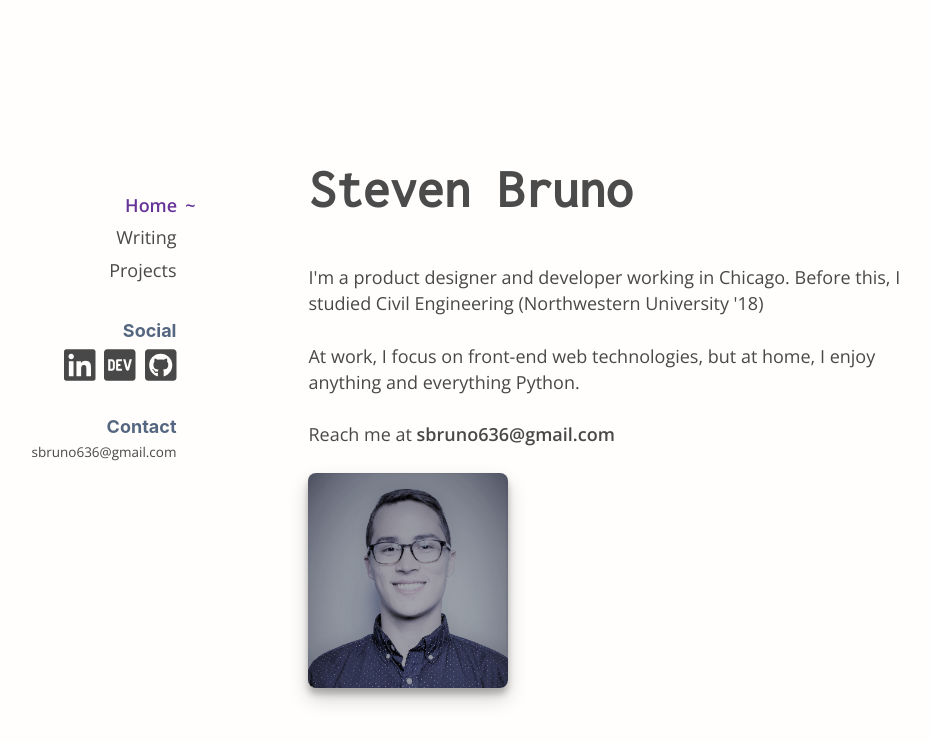
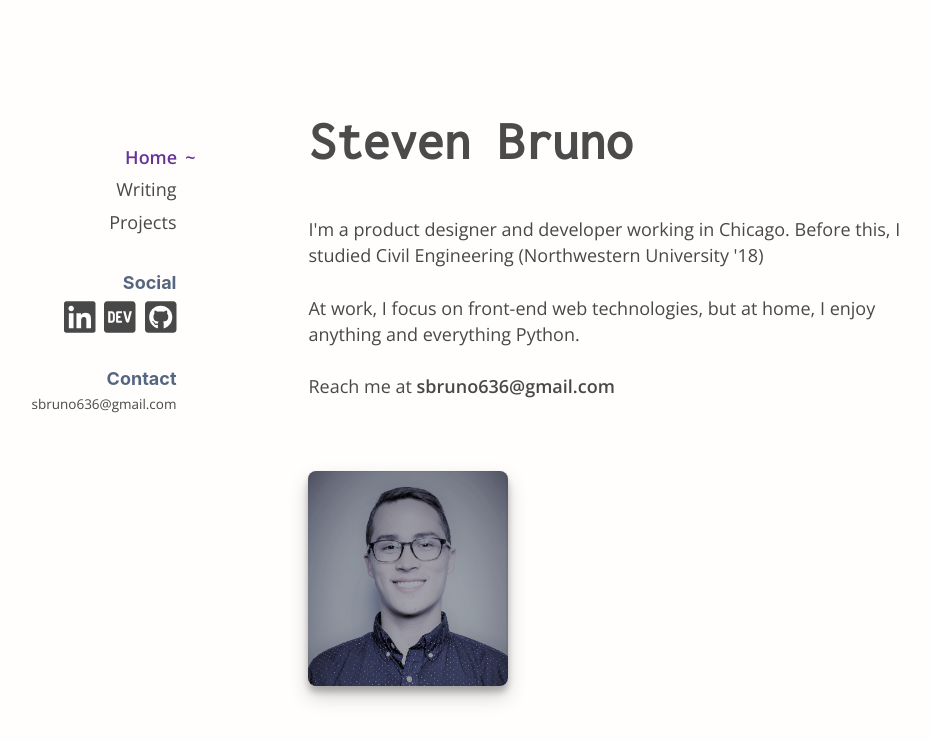
Before and after one commit to stevenbruno/personal-site-v2, a Gatsby site: page / in a window 1280 px wide. Shown: the whole page, without its empty margins (164-1094 px from the left). Built offline with nearby package versions, Linux system fonts and the light colour scheme; Gatsby itself is replaced by a stand-in of ours.

Commit message:
reformat homepage content proximity

```diff
--- a/src/components/Layout/layout.css
+++ b/src/components/Layout/layout.css
@@ -32,7 +32,7 @@ main {
 @media (min-width: 768px) {
   main {
     flex-direction: row;
-    margin: 20vh auto;
+    margin: 14vh auto;
   }
 }
 audio,
--- a/src/pages/index.js
+++ b/src/pages/index.js
@@ -16,6 +16,7 @@ const IndexPage = () => (
     <SEO title="Home" keywords={[`gatsby`, `application`, `react`]} />
     <LeftNav />
     <Content>
+      <section className={indexStyles.intro} >
         <h1>Steven Bruno</h1>
         <p>
           I'm a product designer and developer working in Chicago.
@@ -28,6 +29,7 @@ const IndexPage = () => (
         <p>
           Reach me at <b>sbruno636@gmail.com</b>
         </p>
+      </section>
       <img src={headshot} alt="headshot" className={indexStyles.headshot} />
     </Content>
   </Layout>
--- a/src/pages/indexStyles.module.css
+++ b/src/pages/indexStyles.module.css
@@ -3,3 +3,7 @@
   border-radius: 8px;
   box-shadow: 0px 6px 6px rgba(0, 0, 0, 0.23), 0px 10px 20px rgba(0, 0, 0, 0.19);
 }
+
+.intro {
+  margin-bottom: 4rem;
+}
```
Lines whose indentation alone changed are shown as unchanged.
